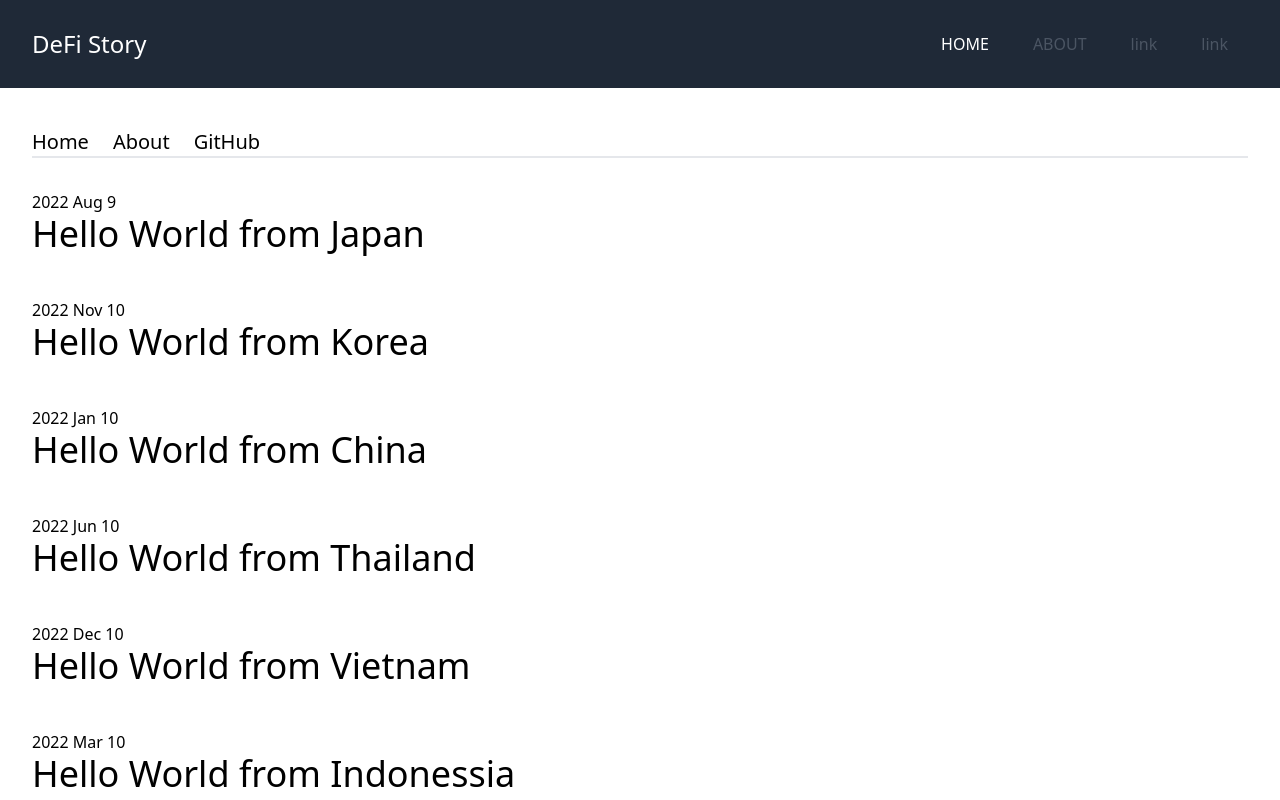
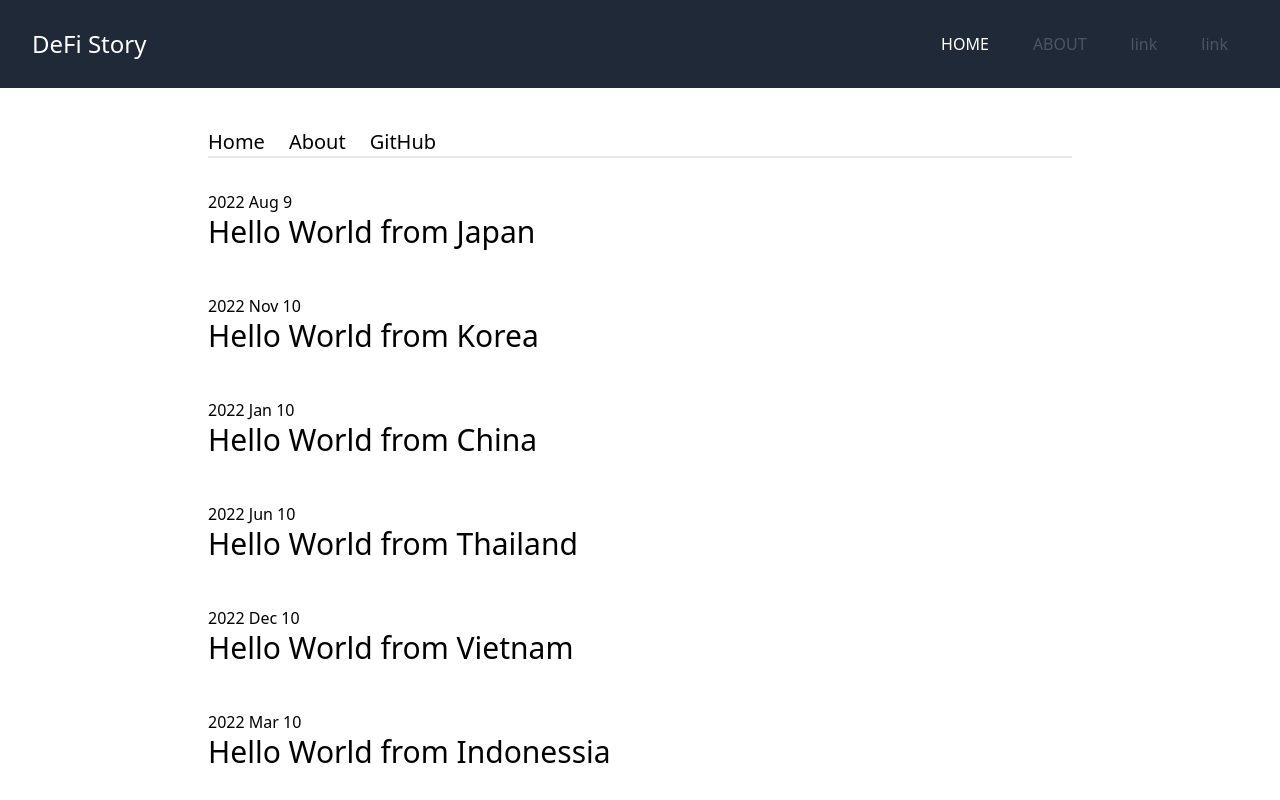
Before and after one commit to Aoi1011/defi-story-interface, a Next.js app: page / in a window 1280 px wide. Shown: the top 800 px of the page. Built offline with nearby package versions, Linux system fonts and the light colour scheme; no server answers.

Commit message:
Fix padding

```diff
--- a/components/BlogGallery.tsx
+++ b/components/BlogGallery.tsx
@@ -25,10 +25,8 @@ const BlogGallery = (props: IBlogGalleryProps) => {
         {props.posts.map((elt) => (
           <li key={elt.id} className="mb-11">
             <div className="">{formatUtcDate(elt.created_at)}</div>
-            <Link href="/blog/[slug]" as={`/blog/${elt.id}`}>
-              <a className="text-4xl">
-                <h2>{elt.title}</h2>
-              </a>
+            <Link href="/blog/[slug]" as={`/blog/${elt.id}`} className="">
+              <h2 className="text-3xl cursor-pointer">{elt.title}</h2>
             </Link>
           </li>
         ))}
--- a/pages/index.tsx
+++ b/pages/index.tsx
@@ -17,7 +17,7 @@ const Home: NextPage = () => {
   return (
     <div>
       <Header />
-      <div className="mt-32 mx-8">
+      <div className="mt-32 mx-8 lg:mx-52">
         <div className="border-b-2 mb-8">
           <Navbar>
             <li className="mr-6">
```
